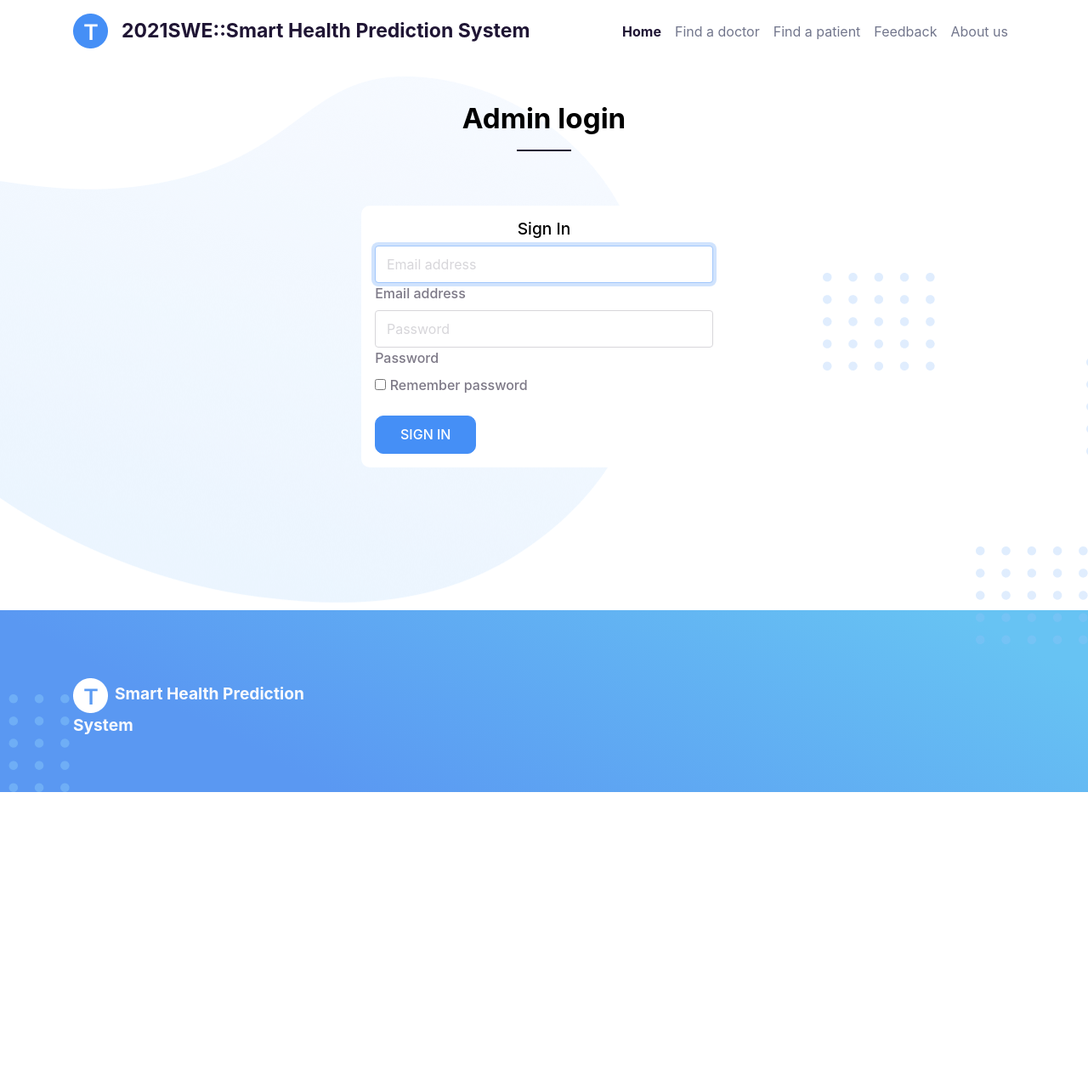
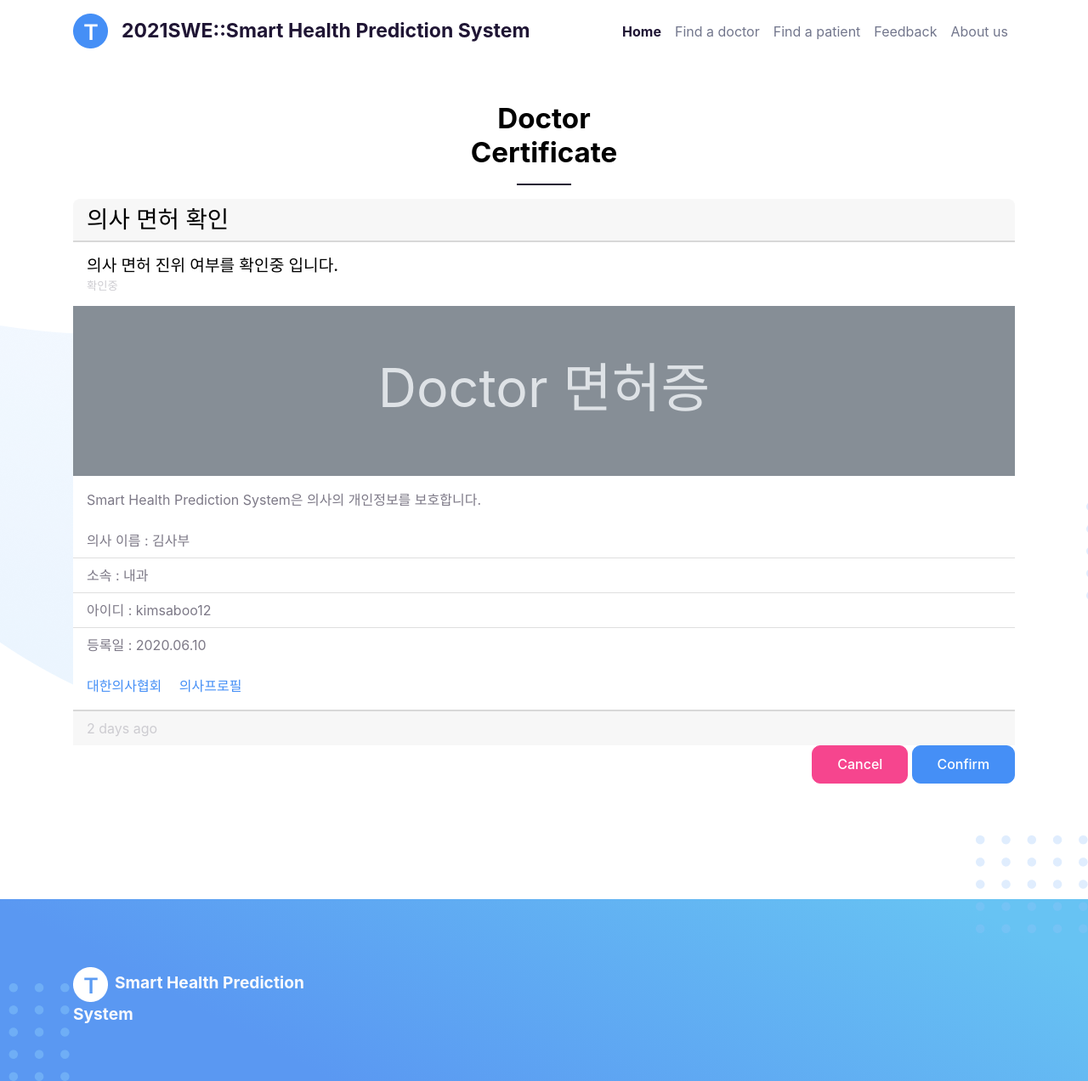
Before and after one commit to yhb1834/Smart-Health-Prediction-System, a Django app: template webpage/doctor_patient/templates/ad/doctor_certify.html in a window 1280 px wide. Shown: the whole page at 85% size. Before the commit the page ends 932 px from the top, so only its background shows below. Run offline with Django 3.2, Linux system fonts and the light colour scheme; the template is opened without the code that fills it, so the values that code supplies are empty.

Commit message:
[admin] Doctor Certificate page

```diff
--- a/webpage/doctor_patient/templates/ad/doctor_certify.html
+++ b/webpage/doctor_patient/templates/ad/doctor_certify.html
@@ -8,7 +8,7 @@
     <!-- ===============================================-->
     <!--    Document Title-->
     <!-- ===============================================-->
-    <title>2021SWE::Smart Health Prediction System</title>
+    <title>Admin::Doctor Certificate</title>
 
     <!-- ===============================================-->
     <!--    Favicons-->
@@ -129,40 +129,44 @@
             <div class="container-lg">
           <div class="row justify-content-center">
             <div class="col-3 text-center">
-              <h2 class="fw-bold">Admin login</h2>
+              <h2 class="fw-bold">Doctor Certificate</h2>
               <hr class="w-25 mx-auto text-dark" style="height: 2px" />
             </div>
           </div>
-          <div class="container">
-            <div class="row">
-              <div class="col-sm-9 col-md-7 col-lg-5 mx-auto">
-                <div class="card card-signin my-5">
-                  <div class="card-body">
-                    <h5 class="card-title text-center">Sign In</h5>
-                    <form class="form-signin">
-                      <div class="form-label-group">
-                        <input type="email" id="inputEmail" class="form-control" placeholder="Email address" required autofocus>
-                        <label for="inputEmail">Email address</label>
-                      </div>
-
-                      <div class="form-label-group">
-                        <input type="password" id="inputPassword" class="form-control" placeholder="Password" required>
-                        <label for="inputPassword">Password</label>
-                      </div>
-
-                      <div class="custom-control custom-checkbox mb-3">
-                        <input type="checkbox" class="custom-control-input" id="customCheck1">
-                        <label class="custom-control-label" for="customCheck1">Remember password</label>
-                      </div>
-                      <button class="btn btn-lg btn-primary btn-block text-uppercase" type="submit">Sign in</button>
-
-                    </form>
-                  </div>
-                </div>
-              </div>
+          <div class="card mb-3">
+            <h3 class="card-header">의사 면허 확인</h3>
+            <div class="card-body">
+              <h5 class="card-title">의사 면허 진위 여부를 확인중 입니다.</h5>
+              <h6 class="card-subtitle text-muted">확인중</h6>
+            </div>
+            <svg xmlns="http://www.w3.org/2000/svg" class="d-block user-select-none" width="100%" height="200" aria-label="Placeholder: Image cap" focusable="false" role="img" preserveAspectRatio="xMidYMid slice" viewBox="0 0 318 180" style="font-size:1.125rem;text-anchor:middle">
+              <rect width="100%" height="100%" fill="#868e96"></rect>
+              <text x="50%" y="50%" fill="#dee2e6" dy=".3em">Doctor 면허증</text>
+            </svg>
+            <div class="card-body">
+              <p class="card-text">Smart Health Prediction System은 의사의 개인정보를 보호합니다.</p>
+            </div>
+            <ul class="list-group list-group-flush">
+              <li class="list-group-item">의사 이름 : 김사부</li>
+              <li class="list-group-item">소속 : 내과</li>
+              <li class="list-group-item">아이디 : kimsaboo12</li>
+              <li class="list-group-item">등록일 : 2020.06.10</li>
+            </ul>
+            <div class="card-body">
+              <a href="#" class="card-link">대한의사협회</a>
+              <a href="#" class="card-link">의사프로필</a>
+            </div>
+            <div class="card-footer text-muted">
+              2 days ago
+            </div>
+            <div style="text-align: right">
+              <button type="button" class="btn btn-danger btn-lg">Cancel</button>
+              <button type="button" class="btn btn-primary btn-lg">Confirm</button>
             </div>
           </div>
+          </div>
         </div>
+
               </div>
             </div>
           </div>
```
